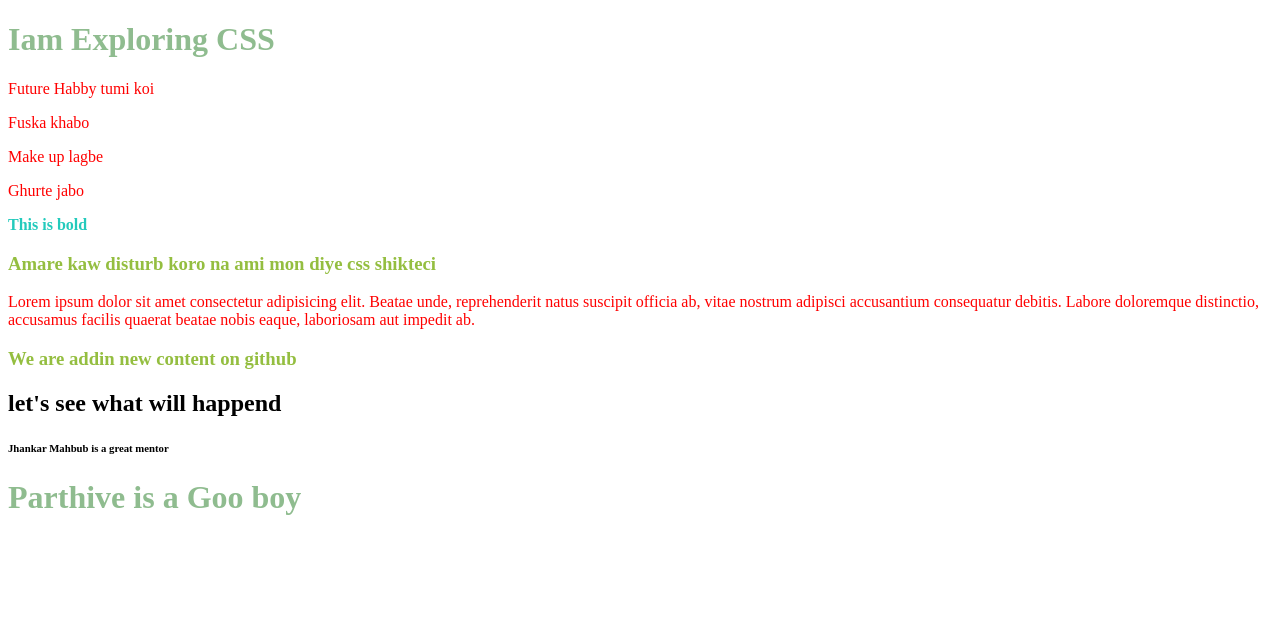
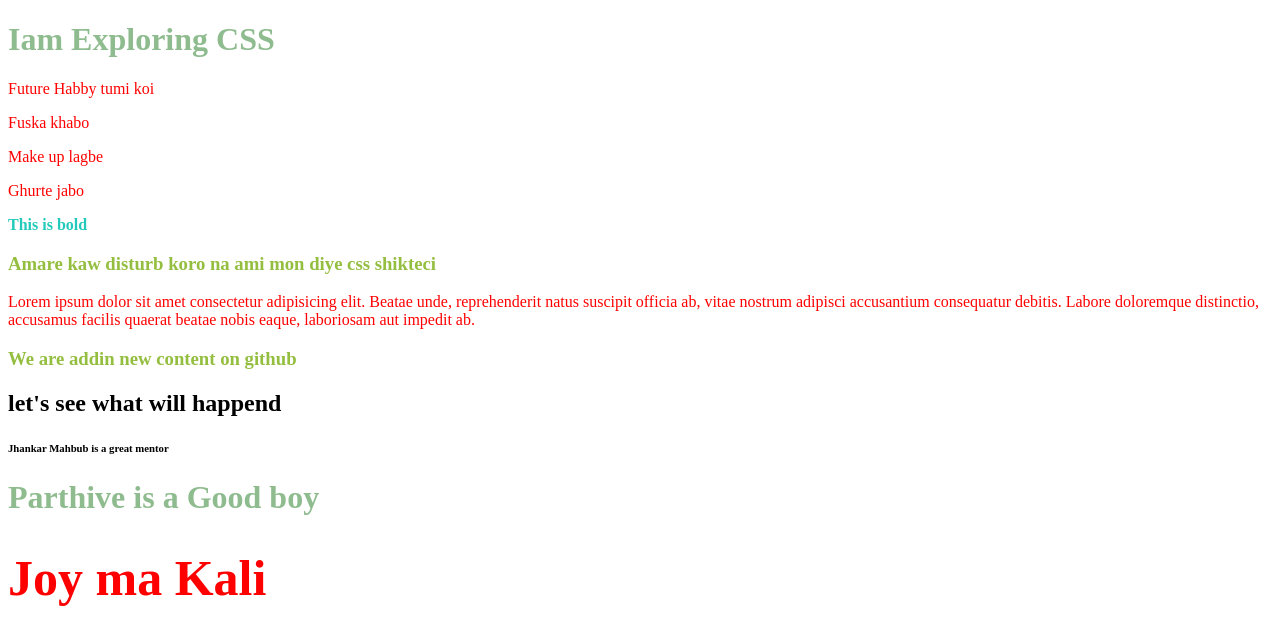
Before and after one commit to Parthive/second-repo, a plain HTML site: page index.html in a window 1280 px wide. Drawn offline with Linux system fonts and the light colour scheme.

Commit message:
joy ma kali

```diff
--- a/index.html
+++ b/index.html
@@ -36,6 +36,7 @@
     <h3>We are addin new content on github</h3>
     <h2>let's see what will happend </h2>
     <h6>Jhankar Mahbub is a great mentor </h6>
-    <h1>Parthive is a Goo boy</h1>
+    <h1>Parthive is a Good boy</h1>
+    <h1 style="color: red; font-size: 50px;">Joy ma Kali</h1>
 </body>
 </html>
```
